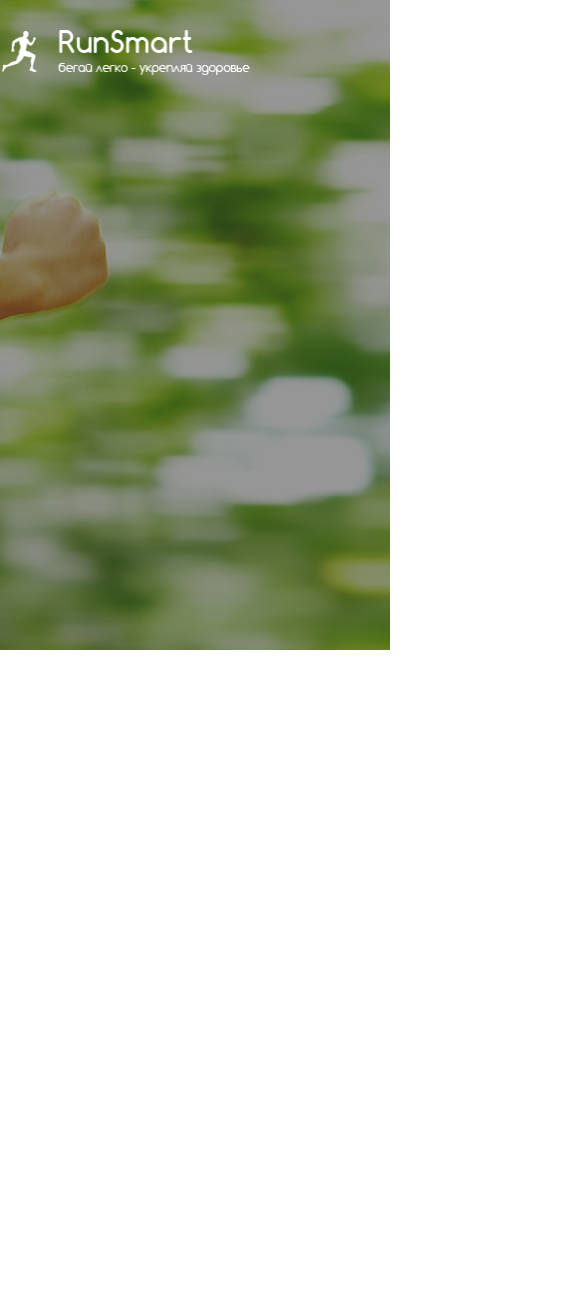
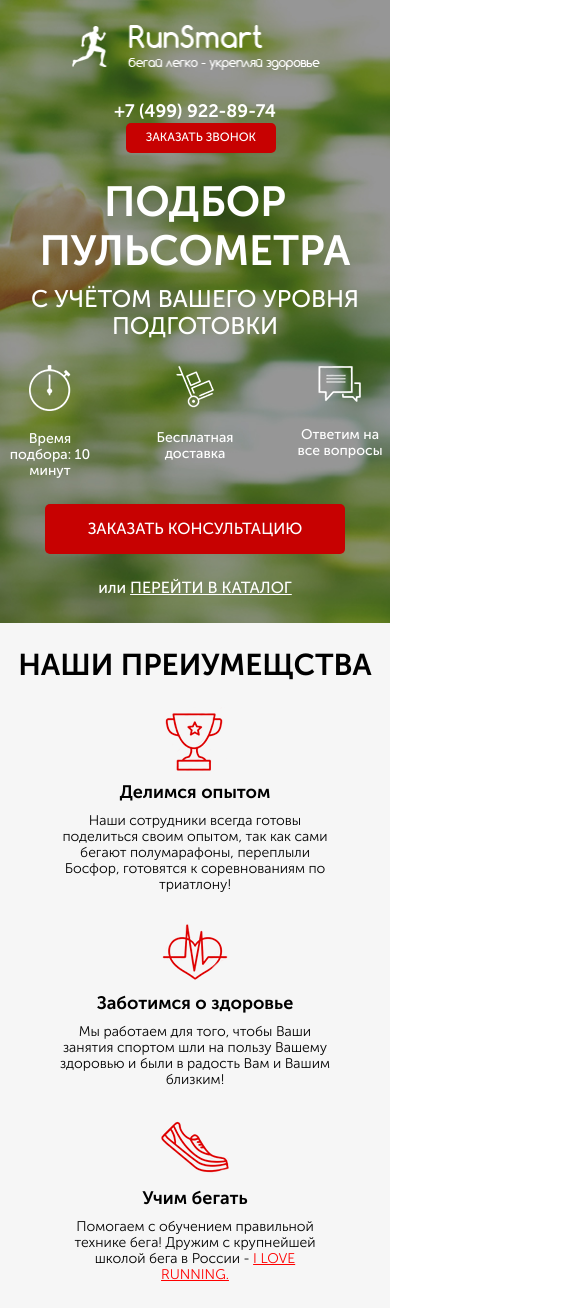
Before and after one commit to L43KN/Run, a website: page src/index.html in a window 390 px wide. Shown: the top 1308 px of the page, 585 px wide, since content can reach past the window. Before the commit the page ends 844 px from the top, so only its background shows below. Drawn offline with Linux system fonts and the light colour scheme.

Commit message:
Creating section adventages. Making sections main and adventages some responsive

```diff
--- a/src/index.html
+++ b/src/index.html
@@ -48,8 +48,33 @@
             </div>
         </div>
     </section>
+    <section class="adventages">
+        <div class="container">
+            <div class="adventages__title">наши преиумещства</div>
+            <div class="adventages__wrapper">
+                <div class="adventages__wrapper-item">
+                    <img class="adventages__wrapper-item-img" src="images/advantages_icon-1.png" alt="icon" >
+                    <div class="adventages__wrapper-item-title">Делимся опытом</div>
+                    <p class="adventages__wrapper-item-subtitle">Наши сотрудники всегда готовы поделиться своим опытом, так как сами бегают полумарафоны, переплыли Босфор, готовятся к соревнованиям по триатлону!</p>
+                </div>
 
-    <section class="adventages"></section>
+                <div class="adventages__wrapper-item">
+                    <img class="adventages__wrapper-item-img" src="images/advantages_icon-2.png" alt="icon" >
+                    <div class="adventages__wrapper-item-title">Заботимся о здоровье</div>
+                    <p class="adventages__wrapper-item-subtitle">Мы работаем для того, чтобы Ваши занятия спортом шли на пользу Вашему здоровью и были в радость Вам и Вашим близким!</p>
+                </div>
+
+                <div class="adventages__wrapper-item">
+                    <img class="adventages__wrapper-item-img" src="images/advantages_icon-3.png" alt="icon" >
+                    <div class="adventages__wrapper-item-title">Учим бегать</div>
+                    <p class="adventages__wrapper-item-subtitle">Помогаем с обучением правильной технике бега! Дружим с крупнейшей школой бега в России -
+                        <a class="adventages__wrapper-item-subtitle-link" href="#">I LOVE RUNNING.</a>
+                    </p>
+                </div>
+            </div>
+        </div>
+    </section>
+
     <section class="consultation"></section>
     <section class="carousel"></section>
     <section class="catalog"></section>
--- /dev/null
+++ b/src/scss/_media.scss
@@ -0,0 +1,101 @@
+@media(max-width:991px) {
+
+    .container {
+        width: 100%;;
+    }
+
+    .main {
+        padding-bottom: 30px;
+        &__header {
+            justify-content: space-around;
+            align-items:flex-end;
+                &-official {
+                    &-span {
+                        margin-top: 0;
+                    }
+                }
+        }
+        &__wrapper {
+            align-items: center;
+            &-link {
+                margin-top: 50px;
+            }
+        }
+    }
+}
+
+@media(max-width:767px) {
+
+    .main {
+        &__header {
+            &-official {
+                display: none;
+            }
+        }
+    }
+
+    .adventages {
+        &__wrapper {
+            &-item {
+                &-title {
+                    text-align: center;
+                }
+            }
+        }
+    }
+}
+
+@media(max-width:575px) {
+    .main {
+        min-height: 600px;
+        padding: 25px 0;
+        &__header {
+            flex-direction: column;
+            align-items:center;
+            &-logo {
+                margin-bottom: 25px;
+            }
+        }
+        &__wrapper {
+            margin-top: 25px;
+            &-title {
+                text-align: center;
+            }
+            &-subtitle {
+                text-align: center;
+            }
+            &-icons {
+                max-width: 100%;
+                margin: 25px 0 25px 0;
+                &-icon {
+                    width: 100px;
+                }
+            }
+            &-link {
+                margin-top: 25px;
+            }
+        }
+    }
+
+    .adventages {
+        padding: 25px 0;
+        &__wrapper {
+            margin-top: 25px;
+            flex-direction: column;
+            align-items:center;
+            &-item {
+                margin-bottom: 25px;
+                &:last-child {
+                    margin-bottom: 0;
+                }
+                &-title {
+                    text-align: center;
+                    margin-top: 10px;
+                }
+                &-subtitle {
+                    margin-top: 10px;
+                }
+            }
+        }
+    }
+}
--- a/src/scss/style.scss
+++ b/src/scss/style.scss
@@ -94,6 +94,47 @@
     }
 }
 
+.adventages {
+    min-height: 475px;
+    padding: 70px 0 65px 0;
+    background-color: #F6F6F6;
+    &__title {
+        font-size: 30px;
+        font-weight: 700;
+        text-transform: uppercase;
+        text-align: center;
+    }
+    &__wrapper {
+        margin-top: 60px;
+        display: flex;
+        justify-content: space-between;
+        &-item {
+            width: 270px;
+            display: flex;
+            flex-direction: column;
+            align-items: center;
+            &-img {
+                max-width: 100%;
+            }
+            &-title {
+                font-weight: 700;
+                font-size: 18px;
+                margin-top: 35px;
+            }
+            &-subtitle {
+                margin-top: 20px;
+                font-size: 14px;
+                font-weight: 300;
+                text-align: center;
+                &-link {
+                    color: #FF0000;
+                    text-transform: uppercase;
+                }
+            }
+        }
+    }
+}
+
 .phone-number {
     font-size: 18px;
     font-weight: 700;
@@ -121,3 +162,5 @@
         font-size: 16px;
     }
 }
+
+@import "media";
```
Also changed, not shown: src/css/style.min.css.
